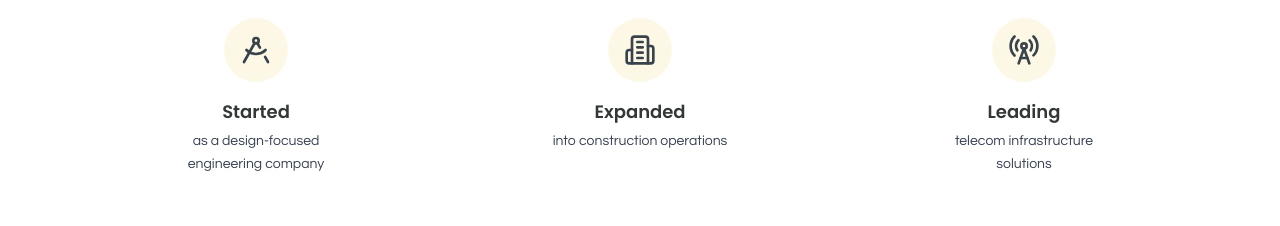
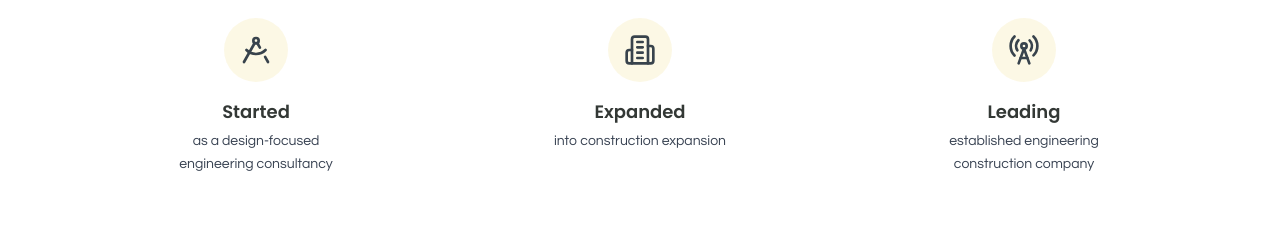
Before and after one commit to kuraidoman/Prima-Solutions, a React (Vite) app: page / in a window 1280 px wide. Shown: the part 1568-1794 px from the top of the page. Built offline with nearby package versions, Linux system fonts and the light colour scheme.

Commit message:
Fixed final 'Our Journey' details

```diff
--- a/src/components/About.tsx
+++ b/src/components/About.tsx
@@ -72,7 +72,7 @@ const About = () => {
                 </div>
                 <h4 className="mt-4 font-poppins text-lg font-semibold text-dark">Started</h4>
                 <p className="mt-1 max-w-[12rem] text-sm leading-relaxed text-gray-700">
-                  as a design-focused engineering company
+                  as a design-focused engineering consultancy
                 </p>
               </article>
 
@@ -86,7 +86,7 @@ const About = () => {
                 </div>
                 <h4 className="mt-4 font-poppins text-lg font-semibold text-dark">Expanded</h4>
                 <p className="mt-1 max-w-[12rem] text-sm leading-relaxed text-gray-700">
-                  into construction operations
+                  into construction expansion
                 </p>
               </article>
 
@@ -100,7 +100,7 @@ const About = () => {
                 </div>
                 <h4 className="mt-4 font-poppins text-lg font-semibold text-dark">Leading</h4>
                 <p className="mt-1 max-w-[12rem] text-sm leading-relaxed text-gray-700">
-                  telecom infrastructure solutions
+                  established engineering construction company
                 </p>
               </article>
             </div>
```
